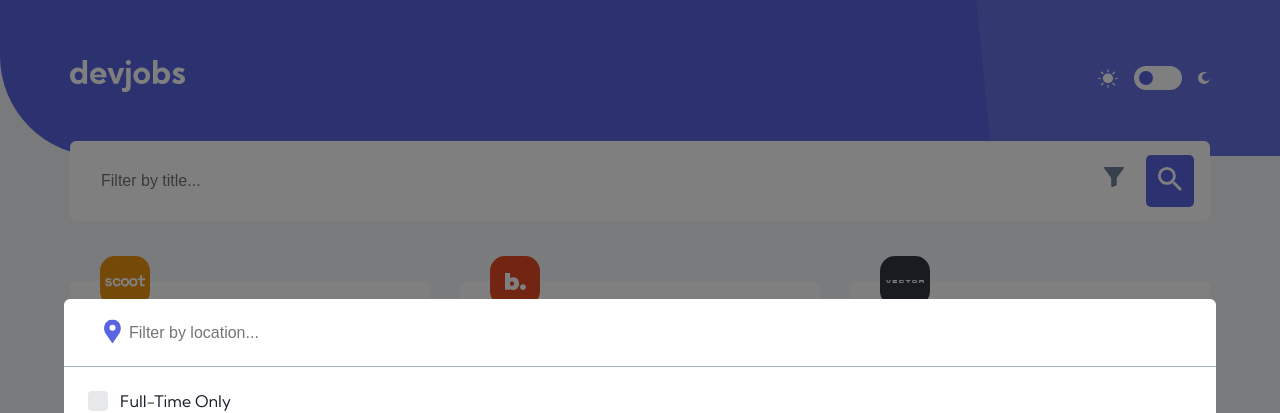
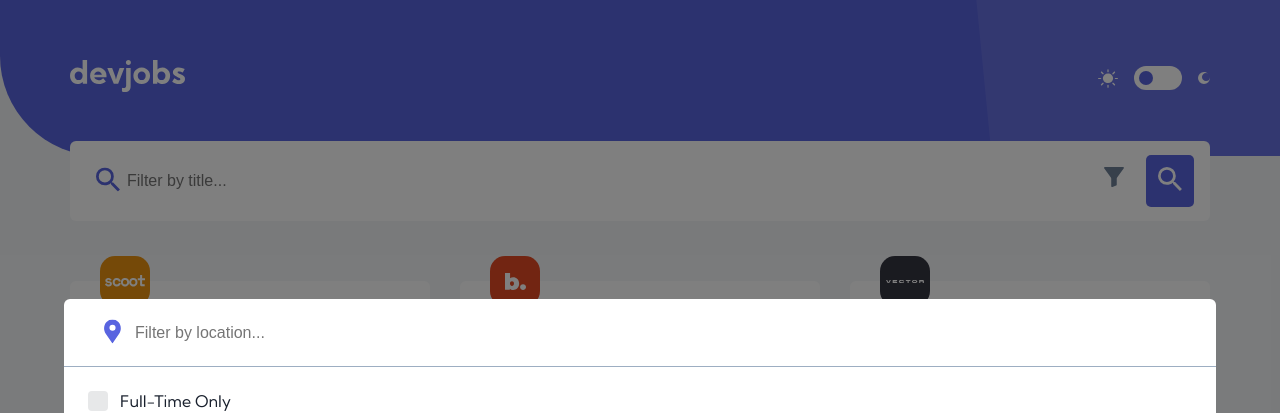
Before and after one commit to Joelynn94/devjobs-web-app, a React (Create React App) app: page / in a window 1280 px wide. Both pictures are taken after a click on the button 1116 px from the left and 181 px from the top of the page. Shown: the top 413 px of the page. Built offline with nearby package versions, Linux system fonts and the light colour scheme.

Commit message:
changed moobilesearchbar component to match searchbar component

```diff
--- a/src/components/MobileModalFilter/MobileModalFilter.css
+++ b/src/components/MobileModalFilter/MobileModalFilter.css
@@ -24,8 +24,12 @@
   padding: 10px 24px;
 }
 
-.mobile-modal .ui-input__input {
-  padding: 10px 40px;
+.mobile-modal .location-input {
+  width: 100%;
+}
+
+.mobile-modal .location-input::after {
+  opacity: 0;
 }
 
 .mobile-modal__bottom {
--- a/src/components/MobileModalFilter/MobileModalFilter.js
+++ b/src/components/MobileModalFilter/MobileModalFilter.js
@@ -4,27 +4,42 @@ import Input from '../Input/Input';
 import Button from '../Button/Button';
 
 import './MobileModalFilter.css';
+import SearchLocation from '../SearchLocation/SearchLocation';
 
-const MobileModalFilter = ({ onFilterClick }) => {
+const MobileModalFilter = ({
+  onFormSubmit,
+  onFilterClick,
+  searchLocation,
+  onLocationInputChange,
+  isChecked,
+  onCheckboxChange,
+}) => {
   return (
-    <div className='mobile-modal' onClick={onFilterClick}>
+    <form
+      className='mobile-modal'
+      onClick={onFilterClick}
+      onSubmit={onFormSubmit}
+    >
       <div
         className='mobile-modal__content'
         onClick={(e) => e.stopPropagation()}
       >
         <div className='mobile-modal__top'>
-          <Input
-            icon={'location'}
-            name='location'
-            placeholder='Filter by location...'
+          <SearchLocation
+            searchLocation={searchLocation}
+            onLocationInputChange={onLocationInputChange}
           />
         </div>
         <div className='mobile-modal__bottom'>
-          <FilterCheckbox label='Full-Time Only' />
+          <FilterCheckbox
+            label='Full-Time Only'
+            isChecked={isChecked}
+            onCheckboxChange={onCheckboxChange}
+          />
           <Button buttonStyle={'btn--primary'}>Search</Button>
         </div>
       </div>
-    </div>
+    </form>
   );
 };
 
--- a/src/components/MobileSearchBar/MobileSearchBar.css
+++ b/src/components/MobileSearchBar/MobileSearchBar.css
@@ -9,10 +9,13 @@
   height: 60px;
 }
 
-.mobile-search-bar .ui-input__group {
+.mobile-search-bar .search-input {
   flex: 1;
-  padding-left: 0;
   width: 100%;
+}
+
+.mobile-search-bar .search-input::after {
+  opacity: 0;
 }
 
 .mobile-search-bar .ui-input__input-pad-0 {
--- a/src/components/MobileSearchBar/MobileSearchBar.js
+++ b/src/components/MobileSearchBar/MobileSearchBar.js
@@ -1,11 +1,19 @@
 import React, { useState } from 'react';
 import Button from '../Button/Button';
-import Input from '../Input/Input';
 import MobileModalFilter from '../MobileModalFilter/MobileModalFilter';
+import SearchInput from '../SearchInput/SearchInput';
 
 import './MobileSearchBar.css';
 
-const MobileSearchBar = () => {
+const MobileSearchBar = ({
+  isChecked,
+  onCheckboxChange,
+  searchTerm,
+  onSearchInputChange,
+  searchLocation,
+  onLocationInputChange,
+  onFormSubmit,
+}) => {
   const [isModalOpen, setIsModalOpen] = useState(false);
 
   const handleFilterClick = () => {
@@ -14,7 +22,10 @@ const MobileSearchBar = () => {
 
   return (
     <div className='mobile-search-bar'>
-      <Input placeholder='Filter by title...' />
+      <SearchInput
+        searchTerm={searchTerm}
+        onSearchInputChange={onSearchInputChange}
+      />
       <div className='mobile-search-bar__buttons'>
         <Button onClick={handleFilterClick}>
           <svg width='24' height='24' xmlns='http://www.w3.org/2000/svg'>
@@ -35,7 +46,17 @@ const MobileSearchBar = () => {
           </svg>
         </Button>
       </div>
-      {isModalOpen && <MobileModalFilter onFilterClick={handleFilterClick} />}
+      {isModalOpen && (
+        <MobileModalFilter
+          onFilterClick={handleFilterClick}
+          searchLocation={searchLocation}
+          onLocationInputChange={onLocationInputChange}
+          isChecked={isChecked}
+          onCheckboxChange={onCheckboxChange}
+          onFormSubmit={onFormSubmit}
+          isModalOpen={isModalOpen}
+        />
+      )}
     </div>
   );
 };
--- a/src/components/SearchInput/SearchInput.js
+++ b/src/components/SearchInput/SearchInput.js
@@ -4,7 +4,7 @@ import Input from '../Input/Input';
 import './SearchInput.css';
 
 const SearchInput = ({ searchTerm, onSearchInputChange }) => {
-  console.log();
+  console.log(searchTerm);
   return (
     <Input
       className='search-input'
--- a/src/pages/HomePage/HomePage.js
+++ b/src/pages/HomePage/HomePage.js
@@ -72,7 +72,16 @@ const HomePage = ({ jobs, isLoading, windowWidth, setCurrentJob }) => {
           onLocationInputChange={handleLocationInputChange}
         />
       ) : (
-        <MobileSearchBar />
+        <MobileSearchBar
+          isChecked={isChecked}
+          onCheckboxChange={handleCheckboxChange}
+          isFullTime={isFullTime}
+          searchTerm={searchTerm}
+          onSearchInputChange={handleSearchInputChange}
+          onFormSubmit={handleFormSubmit}
+          searchLocation={searchLocation}
+          onLocationInputChange={handleLocationInputChange}
+        />
       )}
       <GridContainer>
         {filteredJobs.length > 0
```
